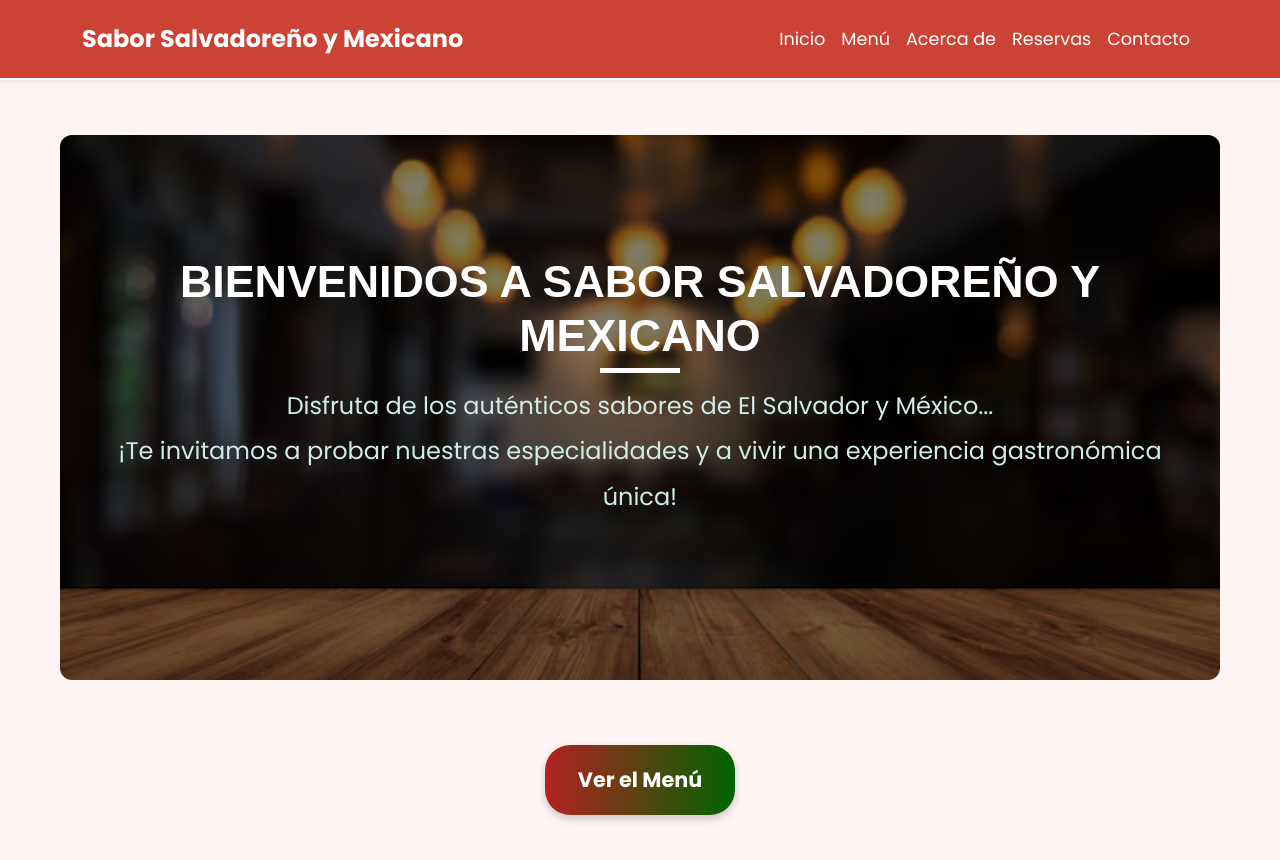
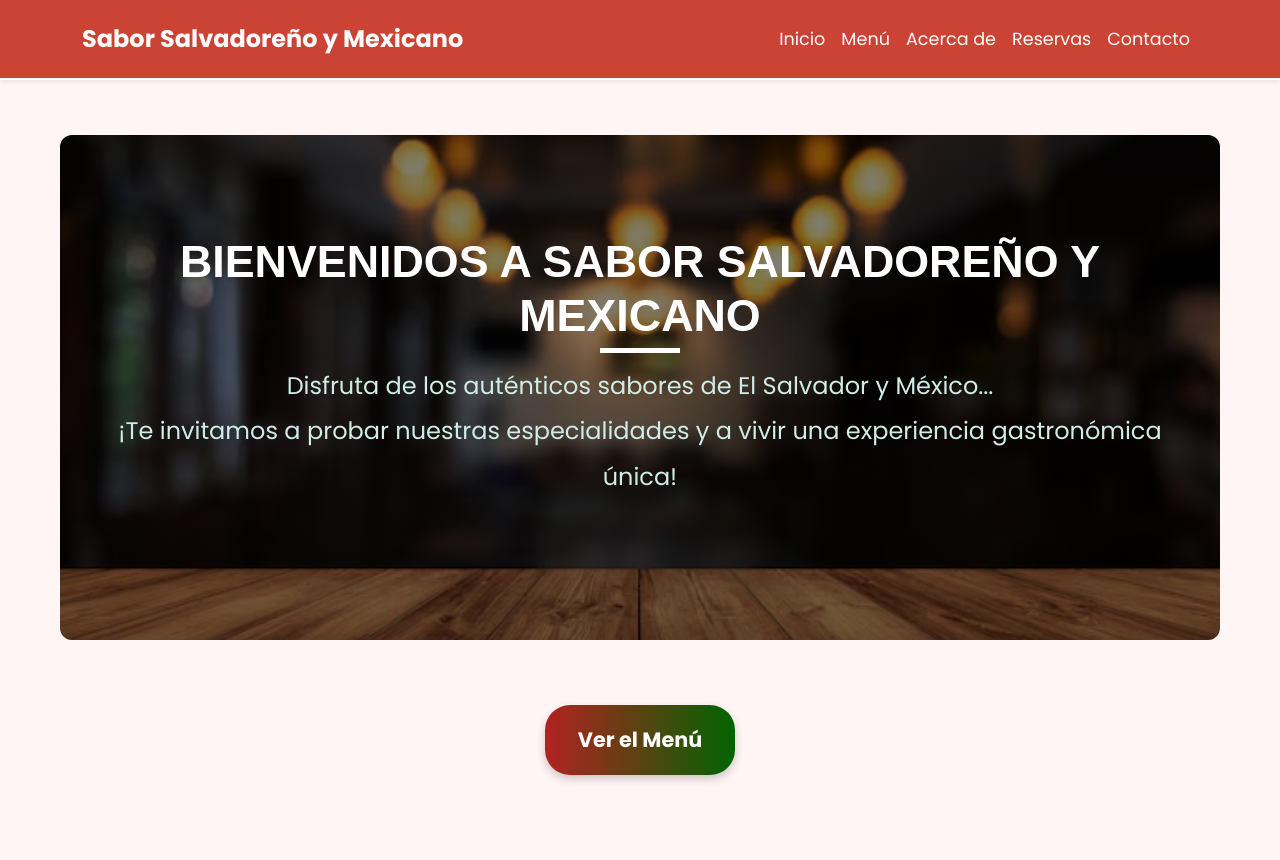
Before and after one commit to jessicahernaandez/Proyecto-1DAW-LM, a React (Vite) app: page / in a window 1280 px wide. Shown: the top 860 px of the page. Built offline with nearby package versions, Linux system fonts and the light colour scheme.

Commit message:
Menos padding en el contenedor de la imagen

```diff
--- a/src/CSS/Home.css
+++ b/src/CSS/Home.css
@@ -1,5 +1,4 @@
 /*Estilos personalizados para la pagina Home.jsx*/
-/*PAGINA HOME.JSX*/
 /*Contenedor principal (donde se encuentra la imagen con los titulos)*/
 .contenedor-principal {
   padding: 55px 0;
@@ -43,7 +42,7 @@
 .contenedor-imagen-titulo {
   background: linear-gradient(rgba(0, 0, 0, 0.5), rgba(0, 0, 0, 0.5)), url('/imagenes/fondo-principal.png') no-repeat center center/cover;
   color: #fff;
-  padding: 120px 20px;
+  padding: 100px 30px;
   border-radius: 12px;
   margin-bottom: 30px;
   margin-left: 60px;
```
